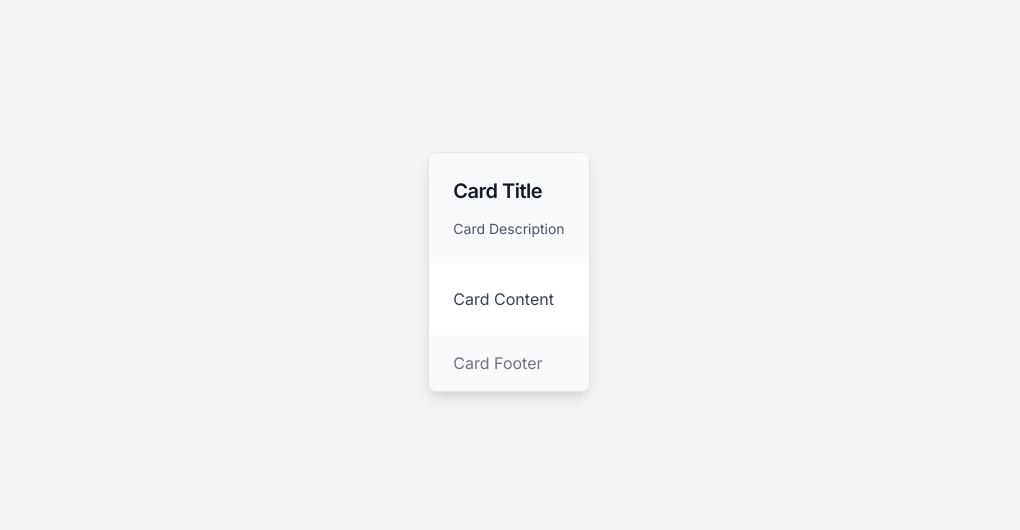
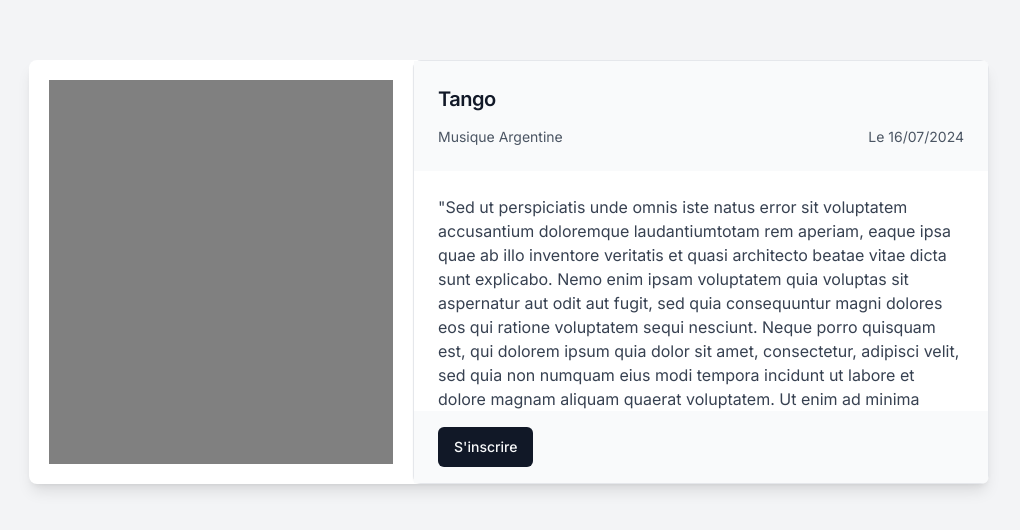
Before and after one commit to tchessi-pre/moonshot, a Next.js app in the folder front/: page /event_detail in a window 1280 px wide. Shown: the part 128-658 px from the top of the page, without its empty margins (131-1151 px from the left). Built offline with nearby package versions, Linux system fonts and the light colour scheme.

Commit message:
add event detail page

```diff
--- a/front/src/app/event_detail/page.js
+++ b/front/src/app/event_detail/page.js
@@ -5,24 +5,41 @@ import {
     CardDescription,
     CardFooter,
     CardHeader,
-    CardTitle,
+    CardTitle
 } from "@/components/ui/card";
+import { Button } from "@/components/ui/button";
 
-export default function EventDetail() {
+export default function Events() {
     return (
         <div className="flex items-center justify-center min-h-screen bg-gray-100">
-            <Card className="max-w-md bg-white shadow-lg rounded-lg overflow-hidden">
+            <div className="relative w-3/4 bg-white shadow-lg rounded-lg overflow-hidden flex">
+                <div className="flex-shrink-0 p-5 w-2/5">
+                    <svg height="100%" width="100%" className="block">
+                        <rect width="100%" height="100%" fill="grey" />
+                    </svg>
+                </div>
+                <Card className="flex-1 w-3/5">
                     <CardHeader className="p-6 bg-gray-50">
-                    <CardTitle className="text-xl font-semibold mb-2 text-gray-900">Card Title</CardTitle>
-                    <CardDescription className="text-gray-600">Card Description</CardDescription>
+                        <CardTitle className="text-xl font-semibold mb-2 text-gray-900">Tango</CardTitle>
+                        <div className="flex justify-between">
+                            <CardDescription className="text-gray-600">Musique Argentine</CardDescription>
+                            <CardDescription className="text-gray-600">Le 16/07/2024</CardDescription>
+                        </div>
                     </CardHeader>
-                <CardContent className="p-6">
-                    <p className="text-gray-700">Card Content</p>
+                    <CardContent className="p-6 max-h-60 overflow-y-scroll">
+                        <p className="text-gray-700">
+                            "Sed ut perspiciatis unde omnis iste natus error sit voluptatem accusantium doloremque laudantiumtotam rem aperiam, eaque ipsa quae ab illo inventore
+                            veritatis et quasi architecto beatae vitae dicta sunt explicabo. Nemo enim ipsam voluptatem quia voluptas sit aspernatur aut odit aut fugit, sed quia consequuntur magni dolores eos qui ratione voluptatem sequi nesciunt. Neque porro quisquam est, qui dolorem ipsum quia dolor sit amet, consectetur, adipisci velit, sed quia non numquam eius modi tempora incidunt ut labore et dolore magnam aliquam quaerat voluptatem. Ut enim ad minima veniam, quis nostrum exercitationem ullam corporis suscipit laboriosam, nisi ut aliquid ex ea commodi consequatur? Quis autem vel eum iure reprehenderit qui in ea voluptate velit esse quam nihil molestiae consequatur, vel illum qui dolorem eum fugiat quo voluptas nulla pariatur?"
+                            "Lorem ipsum dolor sit amet, consectetur
+                            adipiscing elit, sed do eiusmod tempor incididunt ut labore et dolore magna aliqua. Ut enim ad minim veniam, quis nostrud exercitation ullamco laboris nisi ut aliquip ex ea commodo consequat. Duis aute irure dolor in reprehenderit in voluptate velit esse cillum dolore eu fugiat nulla pariatur. Excepteur sint occaecat cupidatat non proident, sunt in culpa qui officia deserunt mollit anim id est laborum."
+                            "But I must explain to you how all this mistaken idea of denouncing pleasure and praising pain was born and I will give you a complete account of the system, and expound the actual teachings of the great explorer of the truth, the master-builder of human happiness. No one rejects, dislikes, or avoids pleasure itself, because it is pleasure, but because those who do not know how to pursue pleasure rationally encounter consequences that are extremely painful. Nor again is there anyone who loves or pursues or desires to obtain pain of itself, because it is pain, but because occasionally circumstances occur in which toil and pain can procure him some great pleasure. To take a trivial example, which of us ever undertakes laborious physical exercise, except to obtain some advantage from it? But who has any right to find fault with a man who chooses to enjoy a pleasure that has no annoying consequences, or one who avoids a pain that produces no resultant pleasure?"
+                        </p>
                     </CardContent>
                     <CardFooter className="px-6 py-4 bg-gray-50">
-                    <p className="text-gray-500">Card Footer</p>
+                        <Button>S'inscrire</Button>
                     </CardFooter>
                 </Card>
             </div>
+        </div>
     );
 }
```
Also changed, not shown: 1 other file (tests, documents, lock files or other folders). Lines whose indentation alone changed are shown as unchanged.
